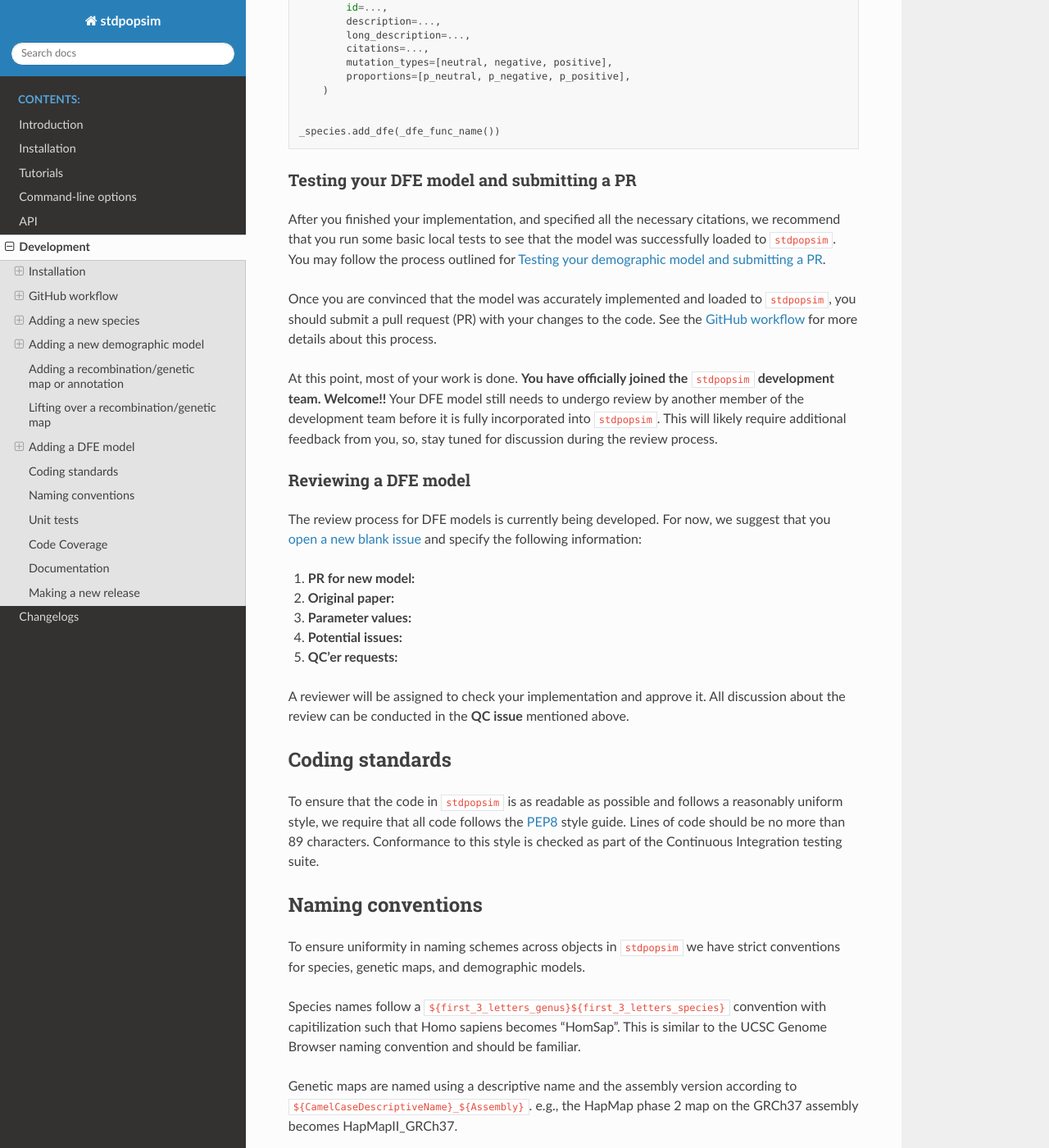
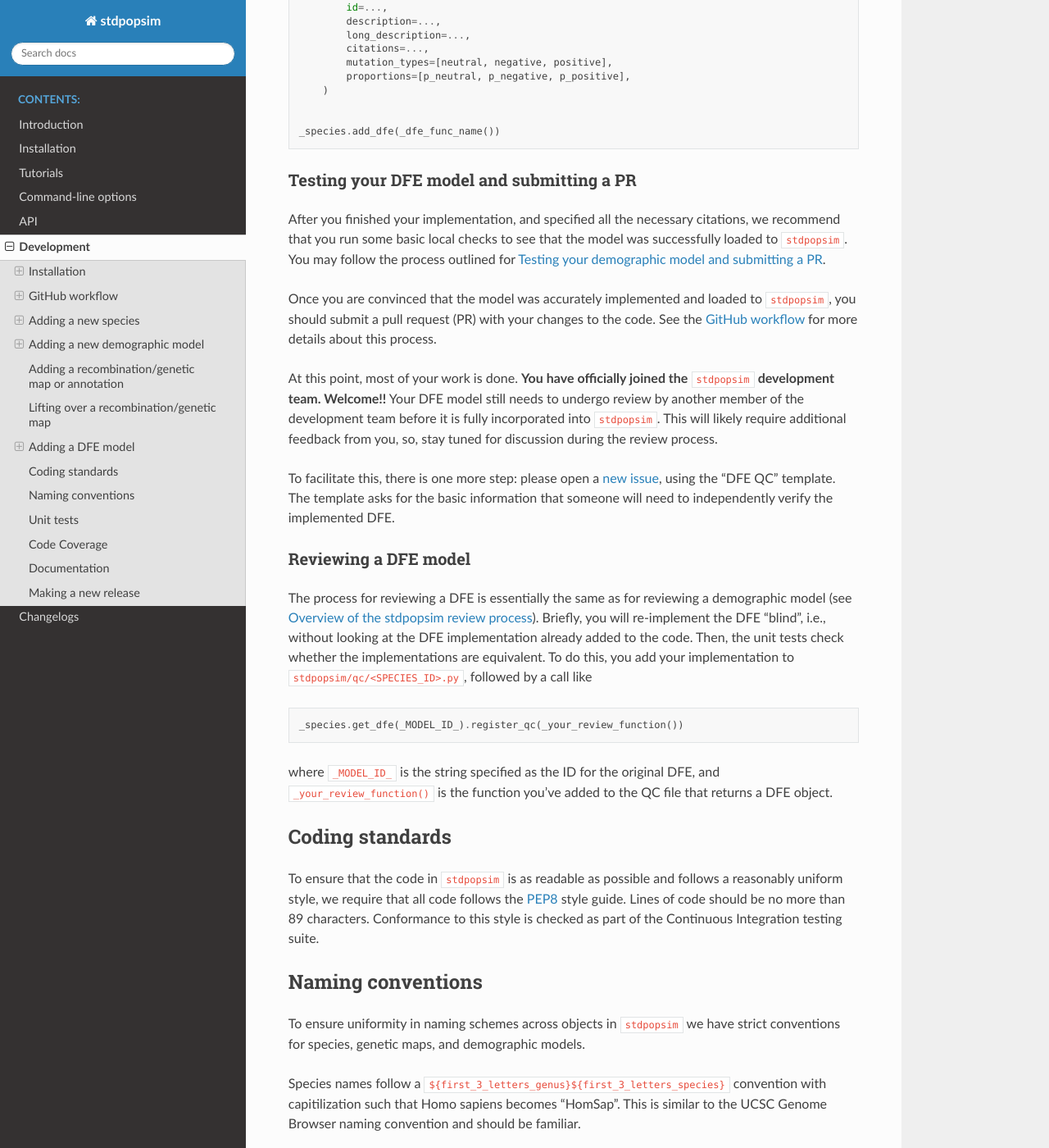
Before and after one commit to popsim-consortium/stdpopsim, a Sphinx documentation site: the page built from docs/development.rst, in a window 1280 px wide and 1400 px high, scrolled down 28895 px. Shown: the whole window at 82% size. Built offline with Sphinx 7.4.7 and the Read the Docs theme 3.1.0, drawn with Linux system fonts in a browser that asks for light colours; pages that are not in the unit, such as notebooks, are missing from menus.

Commit message:
finalize DFE development docs; closes #1085 (#1625)
* finalize DFE development docs; closes #1085

* dfe qc issue template

```diff
--- a/docs/development.rst
+++ b/docs/development.rst
@@ -1652,7 +1652,7 @@ Testing your DFE model and submitting a PR
 
 After you finished your implementation, and specified all the
 necessary citations,
-we recommend that you run some basic local tests to see that
+we recommend that you run some basic local checks to see that
 the model was successfully loaded to ``stdpopsim``.
 You may follow the process outlined for `Testing your demographic model and submitting a PR`_.
 
@@ -1667,24 +1667,31 @@ of the development team before it is fully incorporated into ``stdpopsim``.
 This will likely require additional feedback from you,
 so, stay tuned for discussion during the review process.
 
+To facilitate this, there is one more step: please open a
+`new issue <https://github.com/popsim-consortium/stdpopsim/issues/new>`__,
+using the "DFE QC" template.
+The template asks for the basic information that someone will need
+to independently verify the implemented DFE.
+
 ---------------------
 Reviewing a DFE model
 ---------------------
 
-The review process for DFE models is currently being developed.
-For now, we suggest that you
-`open a new blank issue <https://github.com/popsim-consortium/stdpopsim/issues/new>`__
-and specify the following information:
-
-1. **PR for new model:**
-2. **Original paper:**
-3. **Parameter values:**
-4. **Potential issues:**
-5. **QC'er requests:**
-
-A reviewer will be assigned to check your implementation and approve it.
-All discussion about the review can be conducted in the **QC issue**
-mentioned above.
+The process for reviewing a DFE is essentially the same
+as for reviewing a demographic model (see `Overview of the stdpopsim review process`_).
+Briefly, you will re-implement the DFE "blind", i.e., without looking at the DFE
+implementation already added to the code.
+Then, the unit tests check whether the implementations are equivalent.
+To do this, you add your implementation to ``stdpopsim/qc/<SPECIES_ID>.py``,
+followed by a call like
+
+.. code-block:: python
+
+    _species.get_dfe(_MODEL_ID_).register_qc(_your_review_function())
+
+where ``_MODEL_ID_`` is the string specified as the ID for the original DFE,
+and ``_your_review_function()`` is the function you've added to the QC file
+that returns a DFE object.
 
 ****************
 Coding standards
```
Also changed, not shown: .github/ISSUE_TEMPLATE/dfe-qc-issue-template.md (added).
